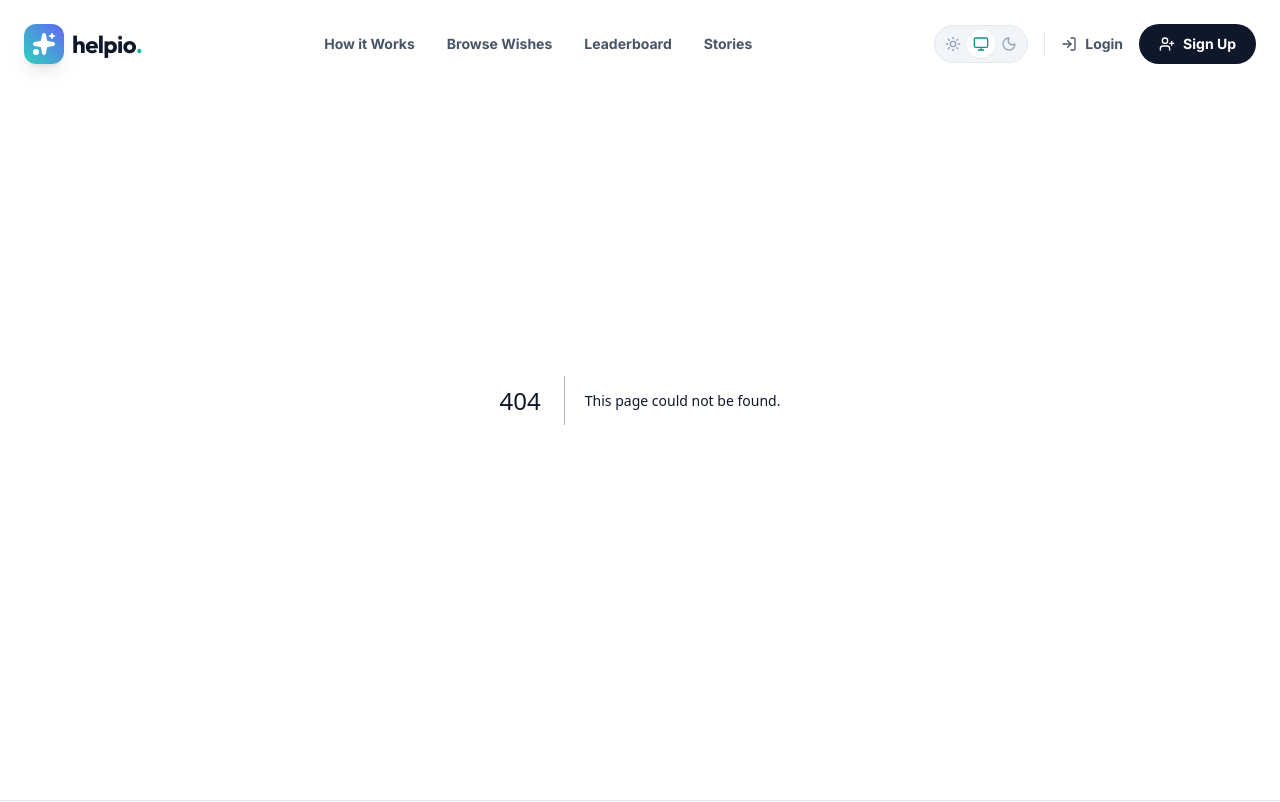
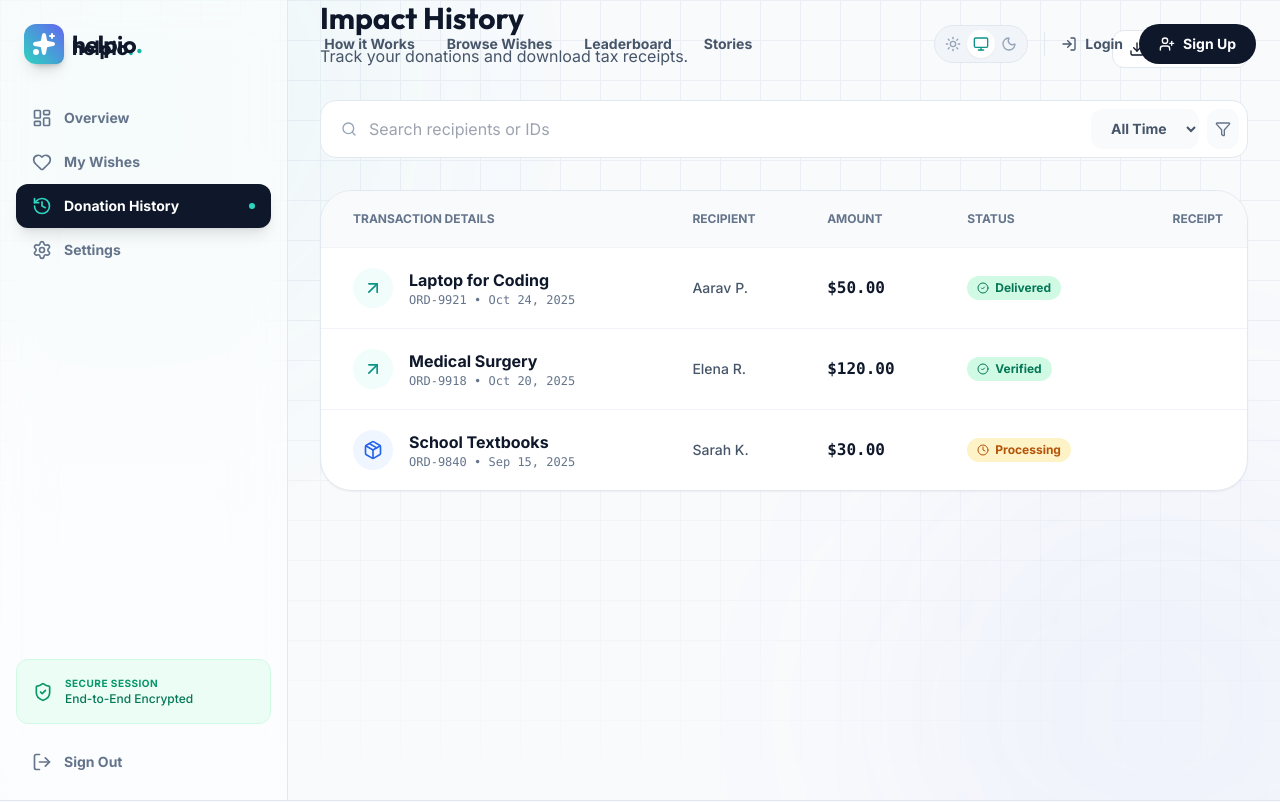
Before and after one commit to itznik/helpio, a Next.js app in the folder helpio/: page /dashboard/history in a window 1280 px wide. Before the commit this address had no page. Shown: the top 802 px of the page. Built offline with nearby package versions, Linux system fonts and the light colour scheme.

Commit message:
Create page.tsx

```diff
--- /dev/null
+++ b/helpio/src/app/dashboard/history/page.tsx
@@ -0,0 +1,107 @@
+'use client';
+
+import { motion } from 'framer-motion';
+import {
+  Package, Download, ExternalLink, Search, Filter,
+  ArrowUpRight, CheckCircle2, Clock
+} from 'lucide-react';
+
+const HISTORY = [
+  { id: "ORD-9921", wish: "Laptop for Coding", recipient: "Aarav P.", amount: "$50.00", date: "Oct 24, 2025", status: "Delivered", type: "Donation" },
+  { id: "ORD-9918", wish: "Medical Surgery", recipient: "Elena R.", amount: "$120.00", date: "Oct 20, 2025", status: "Verified", type: "Donation" },
+  { id: "ORD-9840", wish: "School Textbooks", recipient: "Sarah K.", amount: "$30.00", date: "Sep 15, 2025", status: "Processing", type: "Order" },
+];
+
+export default function HistoryPage() {
+  return (
+    <div className="space-y-8 pb-12">
+
+      {/* Header */}
+      <div className="flex flex-col md:flex-row md:items-end justify-between gap-4">
+        <div>
+          <h1 className="text-3xl font-display font-bold text-slate-900 dark:text-white mb-2">Impact History</h1>
+          <p className="text-slate-600 dark:text-slate-400">Track your donations and download tax receipts.</p>
+        </div>
+        <div className="flex gap-2">
+           <button className="flex items-center gap-2 px-4 py-2 bg-white dark:bg-slate-900 border border-slate-200 dark:border-slate-800 rounded-xl font-bold text-sm hover:bg-slate-50 dark:hover:bg-slate-800 transition-colors">
+              <Download className="w-4 h-4" /> Export CSV
+           </button>
+        </div>
+      </div>
+
+      {/* Filter Bar */}
+      <div className="bg-white dark:bg-slate-900 p-2 rounded-2xl border border-slate-200 dark:border-slate-800 flex flex-col md:flex-row gap-2">
+         <div className="relative flex-1">
+            <Search className="absolute left-3 top-1/2 -translate-y-1/2 w-4 h-4 text-slate-400" />
+            <input type="text" placeholder="Search recipients or IDs" className="w-full pl-10 pr-4 py-2 rounded-xl bg-transparent focus:bg-slate-50 dark:focus:bg-slate-800 outline-none transition-colors dark:text-white" />
+         </div>
+         <div className="flex gap-2">
+            <select className="px-4 py-2 rounded-xl bg-slate-50 dark:bg-slate-950 border-none font-bold text-sm outline-none cursor-pointer text-slate-600 dark:text-slate-300">
+               <option>All Time</option>
+               <option>2025</option>
+               <option>2024</option>
+            </select>
+            <button className="p-2 rounded-xl bg-slate-50 dark:bg-slate-950 text-slate-500 hover:text-slate-900 dark:hover:text-white transition-colors">
+               <Filter className="w-4 h-4" />
+            </button>
+         </div>
+      </div>
+
+      {/* History Table */}
+      <div className="bg-white dark:bg-slate-900 rounded-[2rem] border border-slate-200 dark:border-slate-800 overflow-hidden shadow-sm">
+         <table className="w-full text-left border-collapse">
+            <thead className="bg-slate-50 dark:bg-slate-950 text-slate-500 text-xs uppercase font-bold border-b border-slate-100 dark:border-slate-800">
+               <tr>
+                  <th className="px-8 py-5">Transaction Details</th>
+                  <th className="px-6 py-5">Recipient</th>
+                  <th className="px-6 py-5">Amount</th>
+                  <th className="px-6 py-5">Status</th>
+                  <th className="px-6 py-5 text-right">Receipt</th>
+               </tr>
+            </thead>
+            <tbody className="divide-y divide-slate-100 dark:divide-slate-800">
+               {HISTORY.map((item) => (
+                  <tr key={item.id} className="hover:bg-slate-50 dark:hover:bg-slate-800/50 transition-colors group">
+                     <td className="px-8 py-5">
+                        <div className="flex items-center gap-4">
+                           <div className={`w-10 h-10 rounded-full flex items-center justify-center ${
+                              item.type === 'Donation' ? 'bg-teal-50 dark:bg-teal-900/20 text-teal-600' : 'bg-blue-50 dark:bg-blue-900/20 text-blue-600'
+                           }`}>
+                              {item.type === 'Donation' ? <ArrowUpRight className="w-5 h-5" /> : <Package className="w-5 h-5" />}
+                           </div>
+                           <div>
+                              <p className="font-bold text-slate-900 dark:text-white">{item.wish}</p>
+                              <p className="text-xs text-slate-500 font-mono">{item.id} • {item.date}</p>
+                           </div>
+                        </div>
+                     </td>
+                     <td className="px-6 py-5 text-sm font-medium text-slate-600 dark:text-slate-400">
+                        {item.recipient}
+                     </td>
+                     <td className="px-6 py-5 font-mono font-bold text-slate-900 dark:text-white">
+                        {item.amount}
+                     </td>
+                     <td className="px-6 py-5">
+                        <span className={`inline-flex items-center gap-1.5 px-2.5 py-1 rounded-full text-xs font-bold ${
+                           item.status === 'Delivered' || item.status === 'Verified'
+                           ? 'bg-emerald-100 dark:bg-emerald-900/30 text-emerald-700 dark:text-emerald-400'
+                           : 'bg-amber-100 dark:bg-amber-900/30 text-amber-700 dark:text-amber-400'
+                        }`}>
+                           {item.status === 'Processing' ? <Clock className="w-3 h-3" /> : <CheckCircle2 className="w-3 h-3" />}
+                           {item.status}
+                        </span>
+                     </td>
+                     <td className="px-6 py-5 text-right">
+                        <button className="text-slate-400 hover:text-indigo-600 transition-colors opacity-0 group-hover:opacity-100" title="Download Receipt">
+                           <Download className="w-5 h-5" />
+                        </button>
+                     </td>
+                  </tr>
+               ))}
+            </tbody>
+         </table>
+      </div>
+
+    </div>
+  );
+}
```
